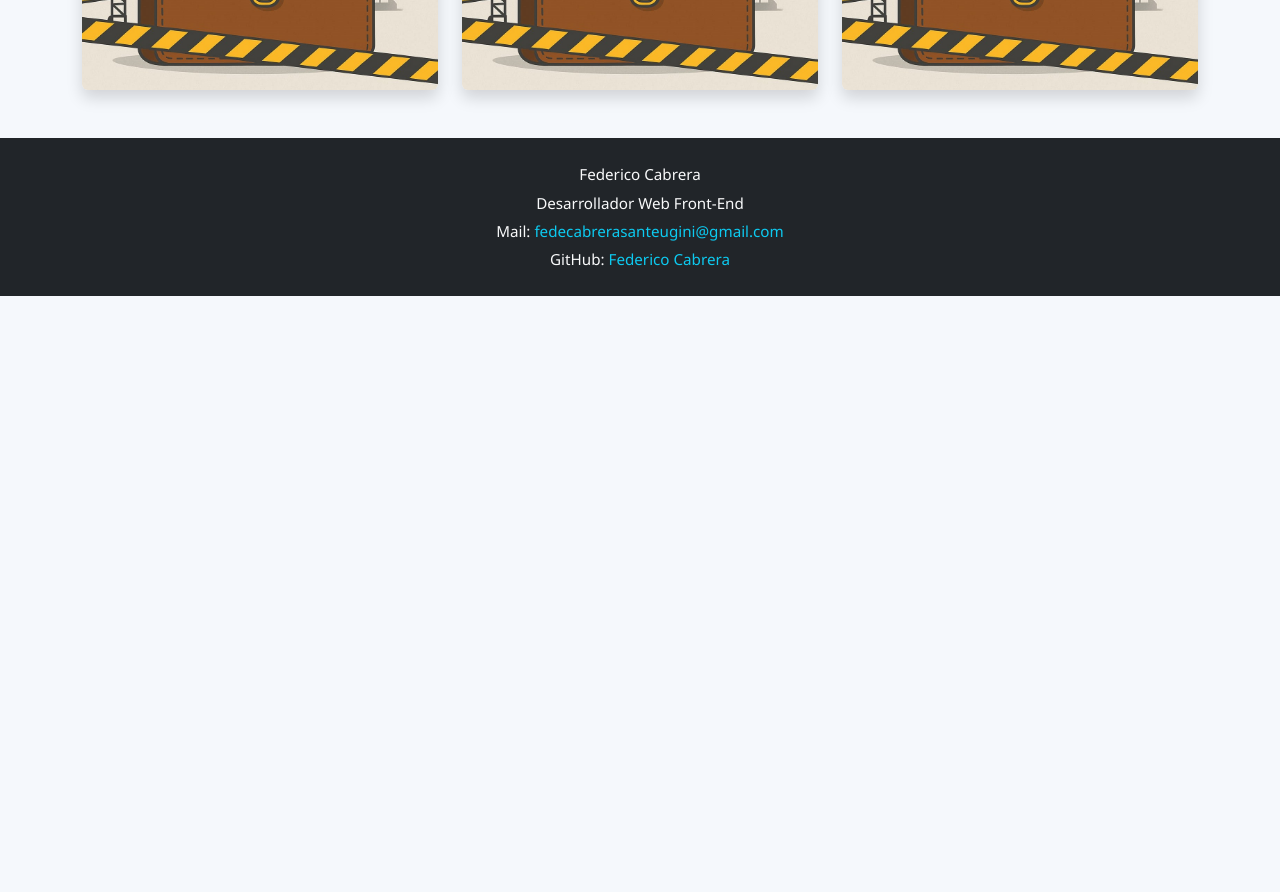
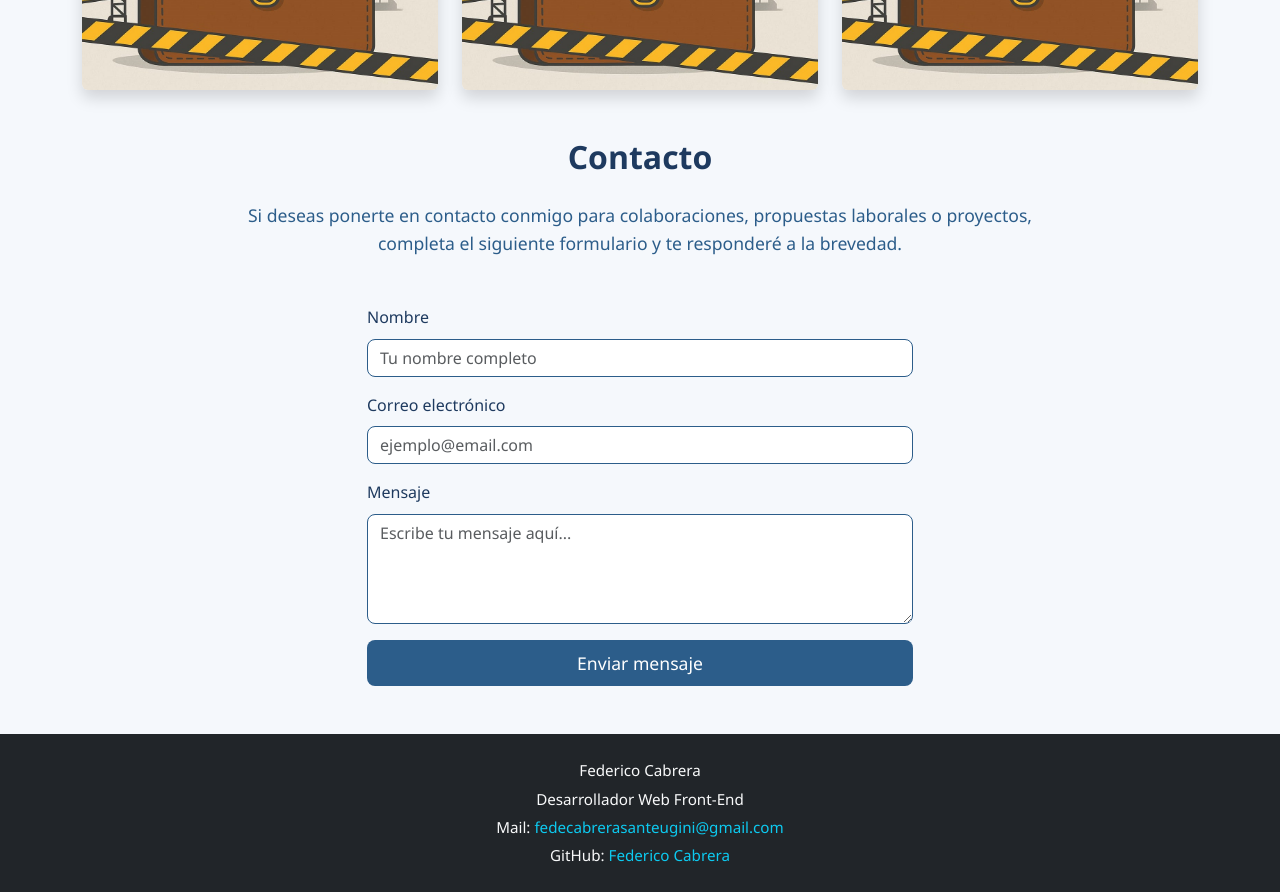
Before and after one commit to FedeCabreraSanteugini/Portafolio, a plain HTML site: page index.html in a window 1280 px wide. Shown: the part 1340-2232 px from the top of the page. Before the commit the page ends 1636 px from the top, so only its background shows below. Drawn offline with nearby package versions, Linux system fonts and the light colour scheme.

Commit message:
Formulario de contacto
Formulario de contacto (sin back end, solo visual)

```diff
--- a/Style.css
+++ b/Style.css
@@ -76,3 +76,31 @@ footer a {
 footer a:hover {
   color: #EAF0F6;
 }
+form .form-control {
+  border: 1px solid #2C5D8A;
+  border-radius: 8px;
+  transition: all 0.3s ease;
+}
+
+form .form-control:focus {
+  border-color: #4A90E2;
+  box-shadow: 0 0 8px rgba(74, 144, 226, 0.4);
+}
+
+form label {
+  font-weight: 500;
+  color: #1E3A5F;
+}
+
+.btn-primary {
+  background-color: #2C5D8A;
+  border: none;
+  border-radius: 8px;
+  padding: 10px;
+  font-size: 1.1rem;
+  transition: background-color 0.3s ease;
+}
+
+.btn-primary:hover {
+  background-color: #4A90E2;
+}
--- a/index.html
+++ b/index.html
@@ -3,7 +3,6 @@
 
 <head>
   <meta charset="UTF-8">
-  <meta name="viewport" content="width=device-width, initial-scale=1.0">
   <title>Federico Cabrera</title>
   <link href="https://cdn.jsdelivr.net/npm/bootstrap@5.3.2/dist/css/bootstrap.min.css" rel="stylesheet">
   <link rel="stylesheet" href="Style.css">
@@ -61,6 +60,34 @@
     </div>
   </section>
 
+<section class="container my-5">
+  <h2 class="text-center mb-4">Contacto</h2>
+  <p class="text-center mb-5">
+    Si deseas ponerte en contacto conmigo para colaboraciones, propuestas laborales
+    o proyectos, completa el siguiente formulario y te responderé a la brevedad.
+  </p>
+
+  <div class="row justify-content-center">
+    <div class="col-md-8 col-lg-6">
+      <form>
+        <div class="mb-3">
+          <label for="nombre" class="form-label">Nombre</label>
+          <input type="text" class="form-control" id="nombre" placeholder="Tu nombre completo" required>
+        </div>
+        <div class="mb-3">
+          <label for="email" class="form-label">Correo electrónico</label>
+          <input type="email" class="form-control" id="email" placeholder="ejemplo@email.com" required>
+        </div>
+        <div class="mb-3">
+          <label for="mensaje" class="form-label">Mensaje</label>
+          <textarea class="form-control" id="mensaje" rows="4" placeholder="Escribe tu mensaje aquí..." required></textarea>
+        </div>
+        <button type="submit" class="btn btn-primary w-100">Enviar mensaje</button>
+      </form>
+    </div>
+  </div>
+</section>
+
 
   <footer class="bg-dark text-light text-center py-4 mt-5">
     <p class="mb-1">Federico Cabrera</p>
```
